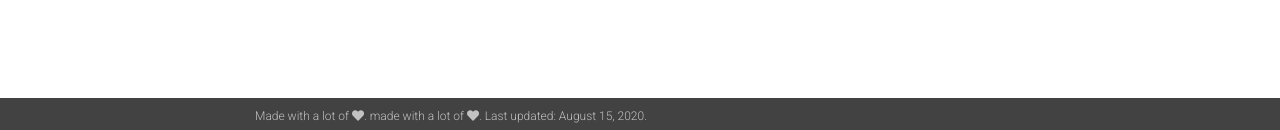
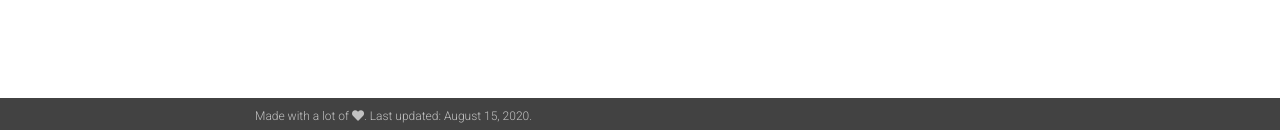
Before and after one commit to training-datalab/carlacisternas.com, a Jekyll site: the page built from _pages/about.md, in a window 1280 px wide. Shown: the part 767-897 px from the top of the page. Built offline with Jekyll 4.4.1, drawn with Linux system fonts in a browser that asks for light colours; nearby versions of some CDN libraries; a style sheet for code colours, icons or effects is not loaded.

Commit message:
Update _config.yml

```diff
--- a/_config.yml
+++ b/_config.yml
@@ -7,7 +7,6 @@ email: carla.cisternas@usach.cl
 description: > # this means to ignore newlines until "url:"
   A simple, whitespace theme for academics. Based on [*folio](https://github.com/bogoli/-folio) design.
 footer_text: >
-  made with a lot of <i class="fas fa-heart"></i>.
 
 url: https://summertown-lab.github.io
 baseurl: /test
```
